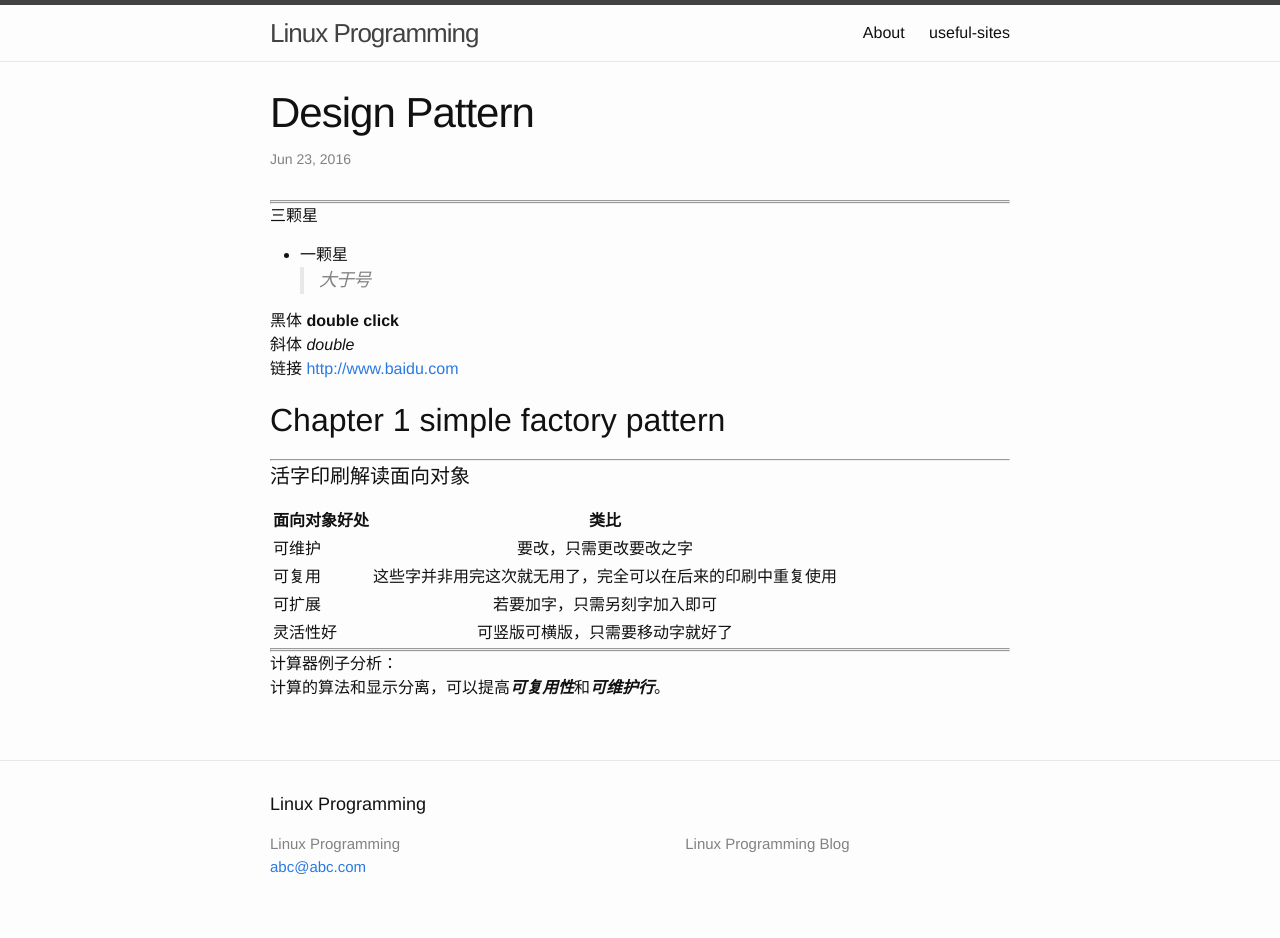
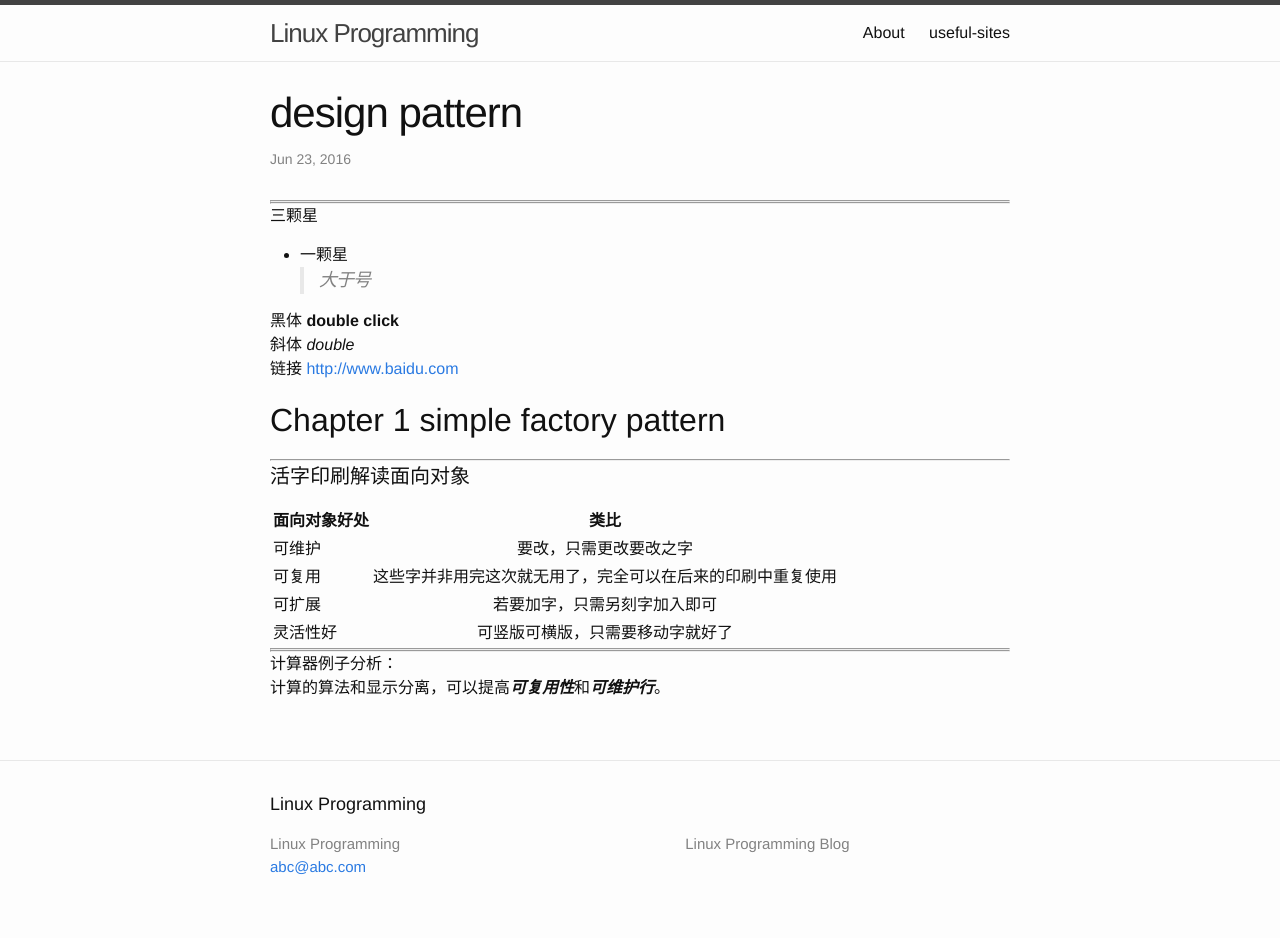
Before and after one commit to leedefu/pages, a Jekyll site: the page built from _posts/2016-06-23-design-pattern.md, in a window 1280 px wide. Built offline with Jekyll 4.4.1, drawn with Linux system fonts in a browser that asks for light colours.

```diff
--- a/_posts/2016-06-23-design-pattern.md
+++ b/_posts/2016-06-23-design-pattern.md
@@ -1,6 +1,6 @@
 ---
 layout: post
-title:  "Design Pattern"
+title:  "design pattern"
 date:   2016-06-23 12:07:54 +0800
 categories: jekyll update
 ---
--- a/_posts/2016-06-23-shell.markdown
+++ b/_posts/2016-06-23-shell.markdown
@@ -1,6 +1,6 @@
 ---
 layout: post
-title:  "Shell"
+title:  "shell"
 date:   2016-06-23 12:07:54 +0800
 categories: jekyll update
 ---
--- a/_posts/2017-03-02-compile-and-link.markdown
+++ b/_posts/2017-03-02-compile-and-link.markdown
@@ -1,6 +1,6 @@
 ---
 layout: post
-title:  "Compile and Link"
+title:  "compile and link"
 date:   2017-03-02 13:52:54 +0800
 categories: jekyll update
 ---
```
